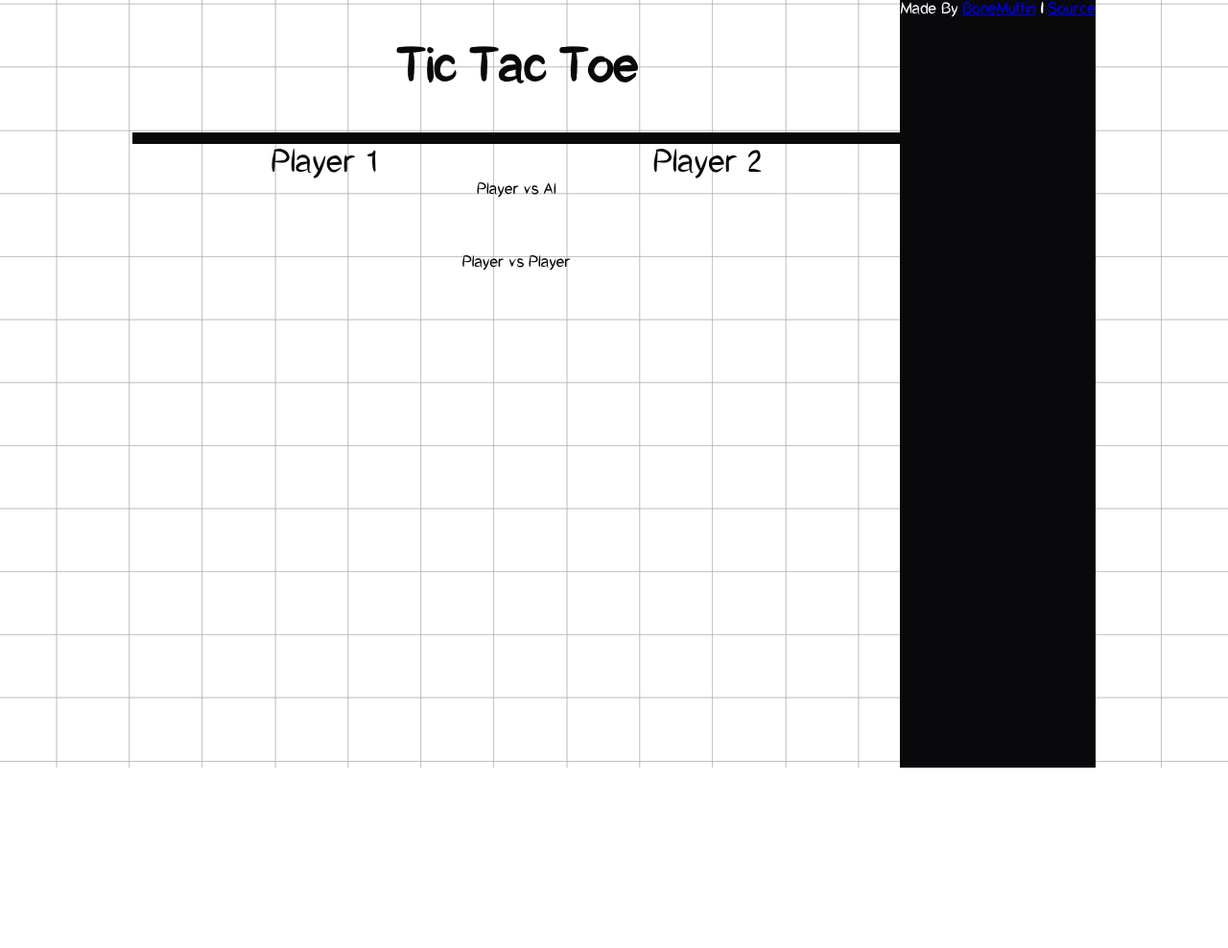
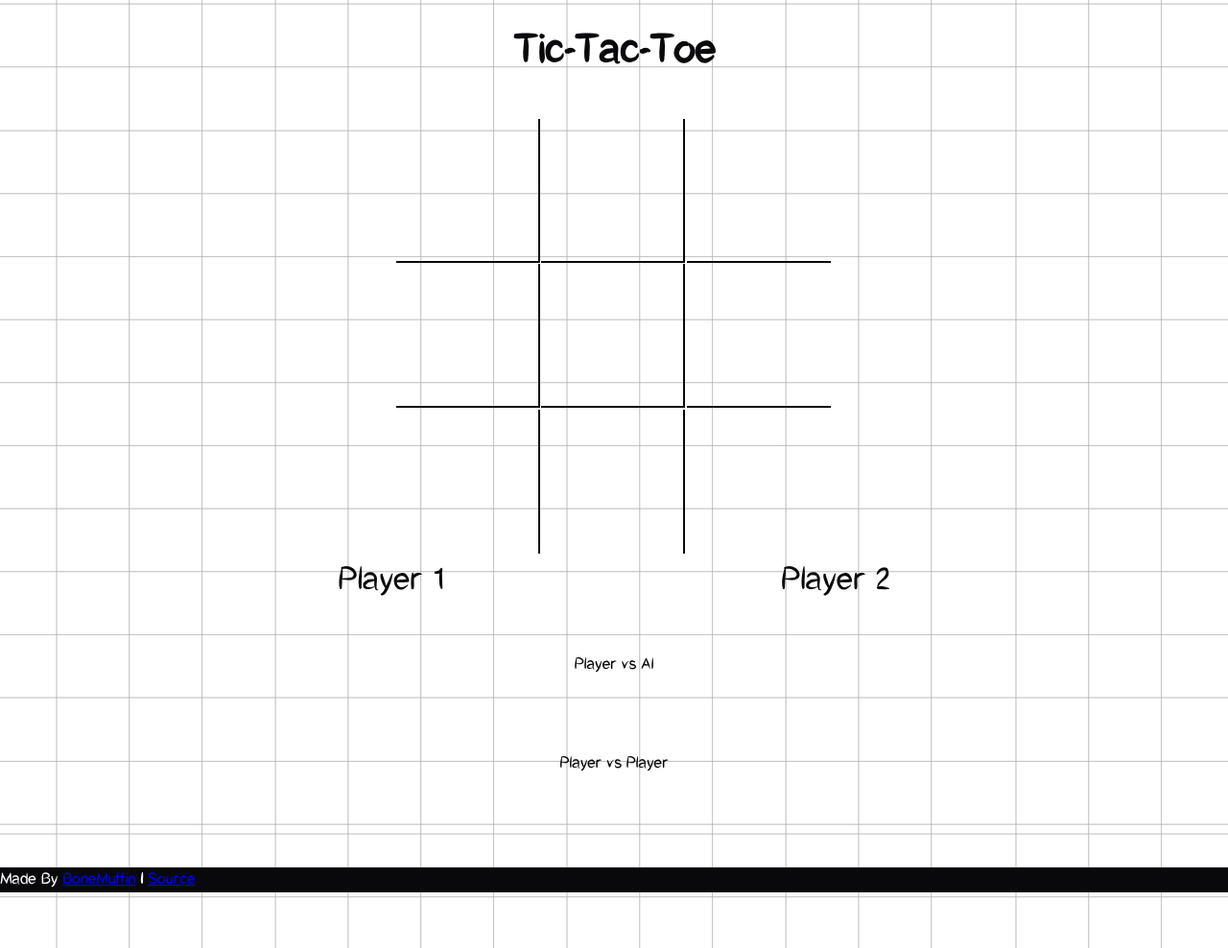
Before and after one commit to BoneMuffin/PROJECT.TicTacToe, a plain HTML site: page index.html in a window 1280 px wide. Shown: the whole page at 96% size. Before the commit the page ends 800 px from the top, so only its background shows below. Drawn offline with Linux system fonts and the light colour scheme.

Commit message:
add borders to grid, add hover effect

```diff
--- a/index.html
+++ b/index.html
@@ -8,33 +8,28 @@
     <title>Tic Tac Toe</title>
 </head>
 <body>
-
-    <main>
-        <div class="gameScreen">
     <header>
-                <h2>Tic Tac Toe</h2>
+    <h1 class="header">Tic-Tac-Toe</h1>
     </header>
 
-            <div class='boardWrapper'>
-                <div class='gameBoard'>
-                    <div class='box' id="space-7" data-index='0'></div>
-                    <div class='box' id="space-8" data-index='1'></div>
-                    <div class='box' id="space-9" data-index='2'></div>
-                    <div class='box' id="space-4" data-index='3'></div>
-                    <div class='box' id="space-5" data-index='4'></div>
-                    <div class='box' id="space-6" data-index='5'></div>
-                    <div class='box' id="space-1" data-index='6'></div>
-                    <div class='box' id="space-2" data-index='7'></div>
-                    <div class='box' id="space-3" data-index='8'></div>
-                </div>
+    <main class="main">
+            <div class="gameboard">
+                <div class="box" id="s7" data-index="0"></div>
+                <div class="box" id="s8" data-index="1"></div>
+                <div class="box" id="s9" data-index="2"></div>
+                <div class="box" id="s4" data-index="3"></div>
+                <div class="box" id="s5" data-index="4"></div>
+                <div class="box" id="s6" data-index="5"></div>
+                <div class="box" id="s1" data-index="6"></div>
+                <div class="box" id="s2" data-index="7"></div>
+                <div class="box" id="s3" data-index="8"></div>
             </div>
 
-            <div class="controlsWrapper">
+            <div class="controls">
                     <div id="players">
                         <div id="p1">Player 1</div>
                         <div id="p2">Player 2</div>
                     </div>
-
                     <div id="vsAI" class="controls">
                         Player vs AI
                     </div>
@@ -42,9 +37,8 @@
                         Player vs Player
                     </div>
             </div>
+    </main>
 
-        </div>
-    </main>
     <footer>
         Made By
         <a href="https://github.com/BoneMuffin" target="_blank">BoneMuffin</a>
--- a/styles.css
+++ b/styles.css
@@ -4,6 +4,7 @@
     --white: rgb(250, 250, 255);
     --light-purple: rgb(228, 217, 255);
     --lobster: rgb(255, 83, 56);
+    --box-hover: rgba(181, 255, 142, 0.5);
 }
 
 @font-face {
@@ -11,38 +12,49 @@
     src: url(Media/CatCafe.ttf)
 }
 
-* {
-    box-sizing: border-box;
-    font-family: CatCafe;
+*,
+*::after,
+*::before {
+  box-sizing: border-box;
+  padding: 0;
+  margin: 0;
+  font-family: CatCafe;
 }
 
 html {
+    position: relative;
     background: url(Media/paper1.png);
+    min-height: 100vh;
 }
 
 body {
     height: 100vh;
     width: 100vw;
-    padding: 0;
-    margin: 0;
-    display: flex;
+    line-height: 1.6;
+
+    margin-bottom: 80px;
     justify-content: center;
 }
 
 header {
     display: flex;
     justify-content: center;
+    padding: 20px;
     color: var(--black);
     align-items: center;
     font-size: 32px;
 }
 
+h1 {
+    font-size: 40px;
+    text-align: center;
+}
+
 main {
     height: 100%;
-    width: min(800px, 100%);
-    display: grid;
-    grid-template-rows: 2fr 5fr 3fr;
     color: var(--black);
+    padding: 20px 0;
+    text-align: center;
 }
 
 footer {
@@ -63,7 +75,7 @@ footer {
 
 #players {
     display: flex;
-    justify-content: space-around;
+    justify-content: space-evenly;
     font-size: 32px;
 }
 
@@ -75,33 +87,44 @@ footer {
     color: var(--lobster);
 }
 
-.gameBoard {
+.gameboard {
+    display: grid;
+    grid-template-columns: repeat(3, 1fr);
+    width: 454px;
+    height: 454px;
+    margin: 0px auto;
 }
 
 .box {
-    display: flex;
-    justify-content: center;
-    align-items: center;
-    font-size: 32px;
+    width: 150px;
+    height: 150px;
+    background-color: transparent;
+    font-size: 100px;
+    text-align: center;
+    cursor: pointer;
 }
 
-/* Setting up borders between game spaces */
-#space-7,
-#space-8,
-#space-9,
-#space-4,
-#space-5,
-#space-6 {
-    border-bottom: 2px solid var(--black);
+.box:hover {
+    background-color: var(--box-hover);
+  }
+
+/* gameboard borders */
+#s7,
+#s8,
+#s9,
+#s4,
+#s5,
+#s6 {
+    border-bottom: 2.2px solid var(--black);
 }
 
-#space-7,
-#space-8,
-#space-4,
-#space-5,
-#space-1,
-#space-2 {
-    border-right: 2px solid var(--black);
+#s7,
+#s8,
+#s4,
+#s5,
+#s1,
+#s2 {
+    border-right: 2.2px solid var(--black);
 }
 
 /* MEDIA QUERIES */
```
Lines whose indentation alone changed are shown as unchanged.
